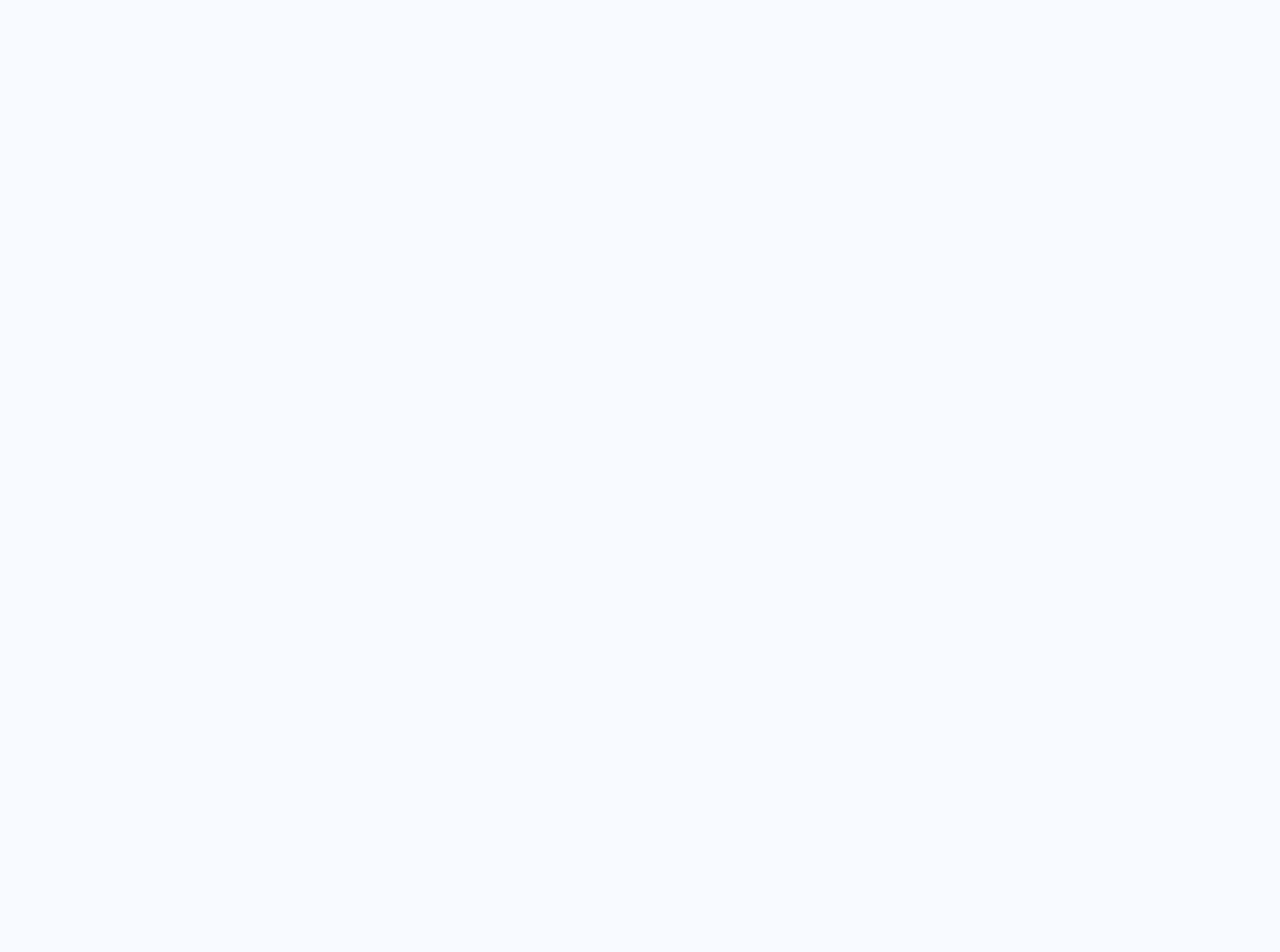
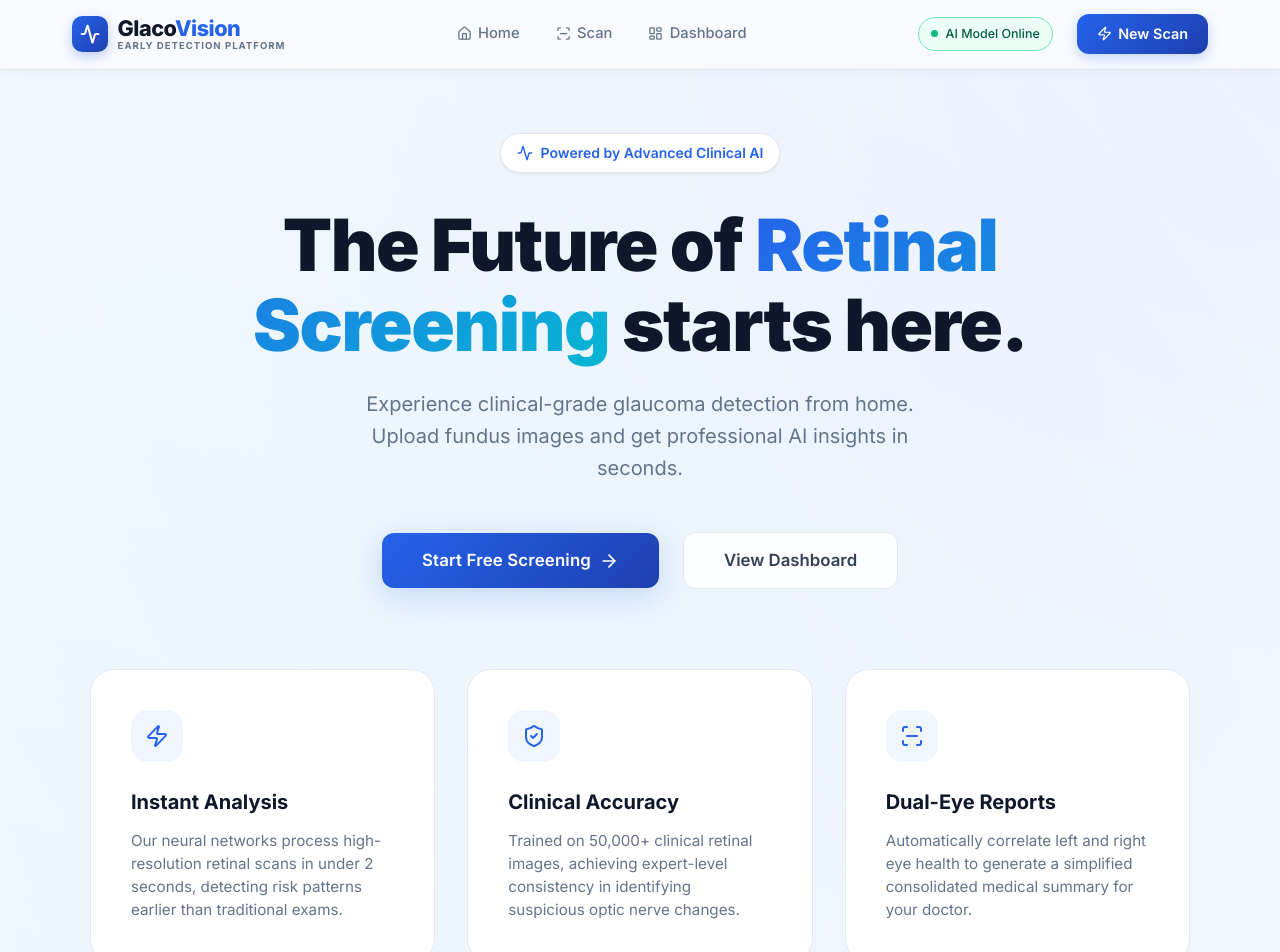
Before and after one commit to RakeshKumar625/glucoma, a Next.js app in the folder frontend/: page / in a window 1280 px wide. Before the commit this address had no page. Shown: the top 952 px of the page. Before the commit the page ends 800 px from the top, so only its background shows below. Built offline with nearby package versions, Linux system fonts and the light colour scheme.

Commit message:
Replace home page redirect with a premium landing page

```diff
--- a/frontend/next.config.ts
+++ b/frontend/next.config.ts
@@ -8,15 +8,6 @@ const nextConfig: NextConfig = {
   typescript: {
     ignoreBuildErrors: true,
   },
-  async redirects() {
-    return [
-      {
-        source: '/',
-        destination: '/upload',
-        permanent: true,
-      },
-    ];
-  },
 };
 
 export default nextConfig;
--- /dev/null
+++ b/frontend/src/app/landing.module.css
@@ -0,0 +1,124 @@
+.landingContainer {
+  min-height: calc(100vh - 72px);
+  display: flex;
+  flex-direction: column;
+  align-items: center;
+  justify-content: center;
+  padding: 4rem 2rem;
+  background: radial-gradient(circle at top right, rgba(37, 99, 235, 0.05), transparent),
+              radial-gradient(circle at bottom left, rgba(6, 182, 212, 0.05), transparent);
+}
+
+.hero {
+  max-width: 900px;
+  text-align: center;
+}
+
+.badge {
+  display: inline-flex;
+  align-items: center;
+  gap: 0.5rem;
+  padding: 0.5rem 1rem;
+  background: white;
+  border: 1px solid var(--border);
+  border-radius: var(--radius-full);
+  font-size: 0.875rem;
+  font-weight: 600;
+  color: var(--primary);
+  margin-bottom: 2rem;
+  box-shadow: var(--shadow-sm);
+}
+
+.title {
+  font-size: clamp(2.5rem, 8vw, 4.5rem);
+  font-weight: 900;
+  line-height: 1.1;
+  color: var(--foreground);
+  letter-spacing: -0.02em;
+  margin-bottom: 1.5rem;
+}
+
+.title span {
+  background: linear-gradient(135deg, var(--primary) 0%, var(--accent) 100%);
+  -webkit-background-clip: text;
+  -webkit-text-fill-color: transparent;
+}
+
+.subtitle {
+  font-size: 1.25rem;
+  color: var(--muted);
+  max-width: 600px;
+  margin: 0 auto 3rem;
+  line-height: 1.6;
+}
+
+.ctaGroup {
+  display: flex;
+  align-items: center;
+  justify-content: center;
+  gap: 1.5rem;
+  margin-bottom: 5rem;
+}
+
+.features {
+  display: grid;
+  grid-template-columns: repeat(3, 1fr);
+  gap: 2rem;
+  max-width: 1100px;
+  width: 100%;
+}
+
+.featureCard {
+  background: white;
+  padding: 2.5rem;
+  border-radius: var(--radius-xl);
+  border: 1px solid var(--border);
+  transition: var(--transition);
+  text-align: left;
+}
+
+.featureCard:hover {
+  border-color: var(--primary);
+  box-shadow: var(--shadow-xl);
+  transform: translateY(-8px);
+}
+
+.iconWrap {
+  width: 52px;
+  height: 52px;
+  background: var(--primary-light);
+  color: var(--primary);
+  border-radius: var(--radius-lg);
+  display: flex;
+  align-items: center;
+  justify-content: center;
+  margin-bottom: 1.5rem;
+}
+
+.featureTitle {
+  font-size: 1.25rem;
+  font-weight: 700;
+  margin-bottom: 0.75rem;
+  color: var(--foreground);
+}
+
+.featureText {
+  color: var(--muted);
+  font-size: 0.95rem;
+  line-height: 1.5;
+}
+
+@media (max-width: 768px) {
+  .features {
+    grid-template-columns: 1fr;
+  }
+
+  .ctaGroup {
+    flex-direction: column;
+    width: 100%;
+  }
+
+  .ctaGroup a {
+    width: 100%;
+  }
+}
--- a/frontend/src/app/page.tsx
+++ b/frontend/src/app/page.tsx
@@ -1,5 +1,65 @@
-import { redirect } from "next/navigation";
+import Link from 'next/link';
+import { ArrowRight, ScanLine, ShieldCheck, Zap, Activity } from 'lucide-react';
+import styles from './landing.module.css';
 
 export default function Home() {
-  redirect("/upload");
+  return (
+    <div className={styles.landingContainer}>
+      {/* Hero Section */}
+      <section className={`${styles.hero} animate-in`}>
+        <div className={styles.badge}>
+          <Activity size={16} /> Powered by Advanced Clinical AI
+        </div>
+        <h1 className={styles.title}>
+          The Future of <span>Retinal Screening</span> starts here.
+        </h1>
+        <p className={styles.subtitle}>
+          Experience clinical-grade glaucoma detection from home.
+          Upload fundus images and get professional AI insights in seconds.
+        </p>
+
+        <div className={styles.ctaGroup}>
+          <Link href="/upload" className="btn-primary" style={{ padding: '0.9rem 2.5rem', fontSize: '1.05rem' }}>
+            Start Free Screening <ArrowRight size={20} />
+          </Link>
+          <Link href="/history" className="btn-outline" style={{ padding: '0.9rem 2.5rem', fontSize: '1.05rem' }}>
+            View Dashboard
+          </Link>
+        </div>
+      </section>
+
+      {/* Features Grid */}
+      <section className={styles.features}>
+        <div className={`${styles.featureCard} animate-in delay-1`}>
+          <div className={styles.iconWrap}>
+            <Zap size={24} />
+          </div>
+          <h3 className={styles.featureTitle}>Instant Analysis</h3>
+          <p className={styles.featureText}>
+            Our neural networks process high-resolution retinal scans in under 2 seconds, detecting risk patterns earlier than traditional exams.
+          </p>
+        </div>
+
+        <div className={`${styles.featureCard} animate-in delay-2`}>
+          <div className={styles.iconWrap}>
+            <ShieldCheck size={24} />
+          </div>
+          <h3 className={styles.featureTitle}>Clinical Accuracy</h3>
+          <p className={styles.featureText}>
+            Trained on 50,000+ clinical retinal images, achieving expert-level consistency in identifying suspicious optic nerve changes.
+          </p>
+        </div>
+
+        <div className={`${styles.featureCard} animate-in delay-3`}>
+          <div className={styles.iconWrap}>
+            <ScanLine size={24} />
+          </div>
+          <h3 className={styles.featureTitle}>Dual-Eye Reports</h3>
+          <p className={styles.featureText}>
+            Automatically correlate left and right eye health to generate a simplified consolidated medical summary for your doctor.
+          </p>
+        </div>
+      </section>
+    </div>
+  );
 }
```
